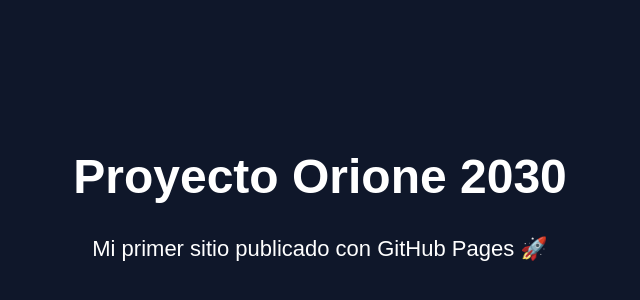
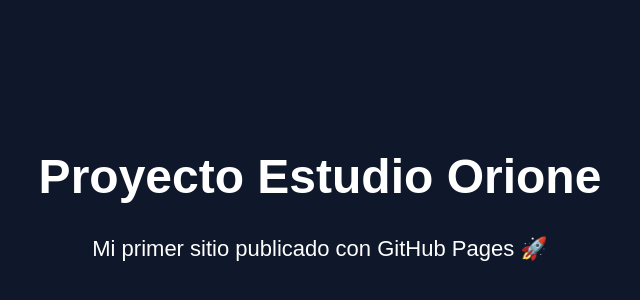
Before and after one commit to MarceloOrione/consultorarosario-web, a plain HTML site: page index.html in a window 1280 px wide. Shown: the part 200-500 px from the top of the page, without its empty margins (320-960 px from the left). Drawn offline with Linux system fonts and the light colour scheme.

Commit message:
Update index.html

```diff
--- a/index.html
+++ b/index.html
@@ -36,7 +36,7 @@ p{
 
 <div class="container">
 
-<h1>Proyecto Orione 2030</h1>
+<h1>Proyecto Estudio Orione</h1>
 
 <p>Mi primer sitio publicado con GitHub Pages 🚀</p>
 
```
